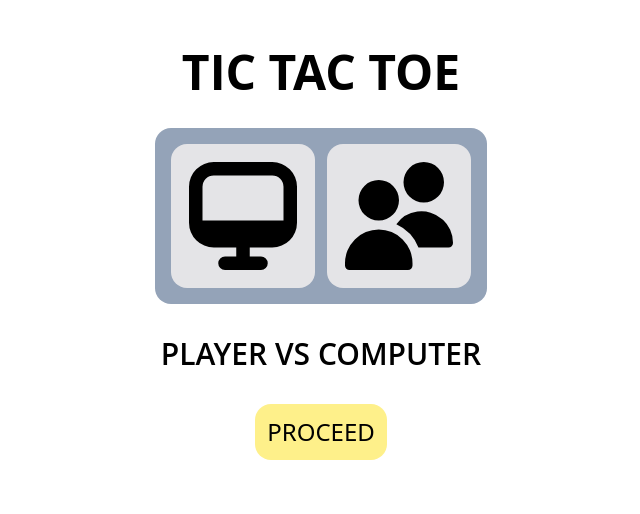
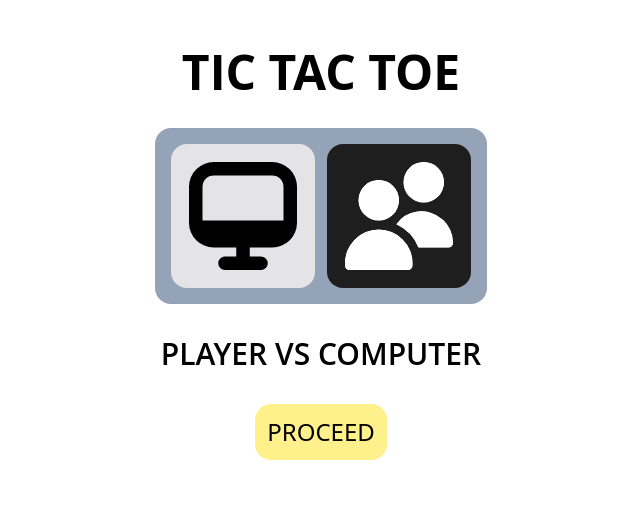
Before and after one commit to DefyingGravity10/tic-tac-toe, a website: page index.html in a window 1280 px wide. Both pictures are taken after a click on the button 562 px from the left and 216 px from the top of the page. Shown: the top 514 px of the page, without its empty margins (319-959 px from the left). Drawn offline with Linux system fonts and the light colour scheme.

Commit message:
feat: add functionality in the first page

```diff
--- a/index.html
+++ b/index.html
@@ -15,23 +15,26 @@
 			<h1 class="mb-8 font-['Open_Sans'] text-3xl font-bold xs:text-4xl sm:text-5xl">
 				TIC TAC TOE
 			</h1>
-			<div class="flex w-full flex-col items-center">
+			<div id="first-page" class="flex w-full flex-col items-center">
 				<!--First panel-->
 				<!--Make these into buttons allow an extra button to only appear once one is selected-->
 				<div
 					class="mb-8 flex w-full max-w-md items-center justify-around rounded-2xl bg-slate-400 p-1 sm:w-fit"
 				>
-					<button class="vs-computer"></button>
-					<button class="vs-player"></button>
+					<button id="vs-computer"></button>
+					<button id="vs-player"></button>
 				</div>
-				<h2 class="mb-8 font-['Open_Sans'] text-xl font-semibold xs:text-2xl sm:text-3xl">
-					PLAYER VS <span id="opponent">COMPUTER</span>
+				<h2
+					id="opponent"
+					class="mb-8 font-['Open_Sans'] text-xl font-semibold xs:text-2xl sm:text-3xl"
+				>
+					<span>PLAYER VS COMPUTER</span>
 				</h2>
 
-				<button class="rounded-2xl bg-yellow-200 p-3 text-2xl">PROCEED</button>
+				<button class="rounded-2xl bg-yellow-200 p-3 text-2xl" id="proceed-button">PROCEED</button>
 			</div>
 
-			<div class="hidden">
+			<div id="second-page" class="hidden">
 				<h3>Pick Player 1's sign</h3>
 				<button>X</button>
 				<button>O</button>
--- a/src/input.css
+++ b/src/input.css
@@ -2,22 +2,23 @@
 @tailwind components;
 @tailwind utilities;
 
-.vs-computer,
-.vs-player {
+#vs-computer,
+#vs-player {
 	@apply m-3 h-36 w-36 rounded-2xl bg-zinc-200 bg-center bg-no-repeat;
 	background-size: 75%;
 }
 
-.vs-computer {
-	background-image: url('/svg/computer.svg');
+#vs-computer {
+	background-image: url("/svg/computer.svg");
 }
 
-.vs-player {
+#vs-player {
 	@apply ml-0;
-	background-image: url('/svg/users.svg');
+	background-image: url("/svg/users.svg");
 }
 
-.vs-computer:hover,
-.vs-player:hover {
+#vs-computer:hover,
+#vs-player:hover,
+.selected-mode {
 	filter: invert(100%) sepia(100%) saturate(0%) hue-rotate(291deg) brightness(103%) contrast(103%);
 }
--- a/src/script.js
+++ b/src/script.js
@@ -0,0 +1,40 @@
+function initializeGame() {
+	const firstPage = document.getElementById("first-page");
+	const againstComputer = document.getElementById("vs-computer");
+	const againstPlayer = document.getElementById("vs-player");
+	const opponent = document.getElementById("opponent");
+	const proceedButton = document.getElementById("proceed-button");
+	const secondPage = document.getElementById("second-page");
+
+	againstComputer.classList.add("selected-mode");
+
+	againstComputer.addEventListener("click", () => {
+		if (opponent.children.length === 1) {
+			opponent.removeChild(opponent.children[0]);
+			const spn = document.createElement("span");
+			spn.appendChild(document.createTextNode("PLAYER VS COMPUTER"));
+			opponent.appendChild(spn);
+			againstComputer.classList.toggle("selected-mode");
+			againstPlayer.classList.toggle("selected-mode");
+		}
+	});
+	againstPlayer.addEventListener("click", () => {
+		if (opponent.children.length === 1) {
+			opponent.removeChild(opponent.children[0]);
+			const spn = document.createElement("span");
+			spn.appendChild(document.createTextNode("PLAYER VS PLAYER"));
+			opponent.appendChild(spn);
+			againstComputer.classList.toggle("selected-mode");
+			againstPlayer.classList.toggle("selected-mode");
+		}
+	});
+	proceedButton.addEventListener("click", () => {
+		firstPage.classList.add("hidden");
+		secondPage.classList.remove("hidden");
+
+		const chosenMode = againstComputer.classList.contains("selected-mode") ? "Computer" : "Player";
+		console.log(chosenMode);
+	});
+}
+
+initializeGame();
```
Also changed, not shown: src/styles.css.
